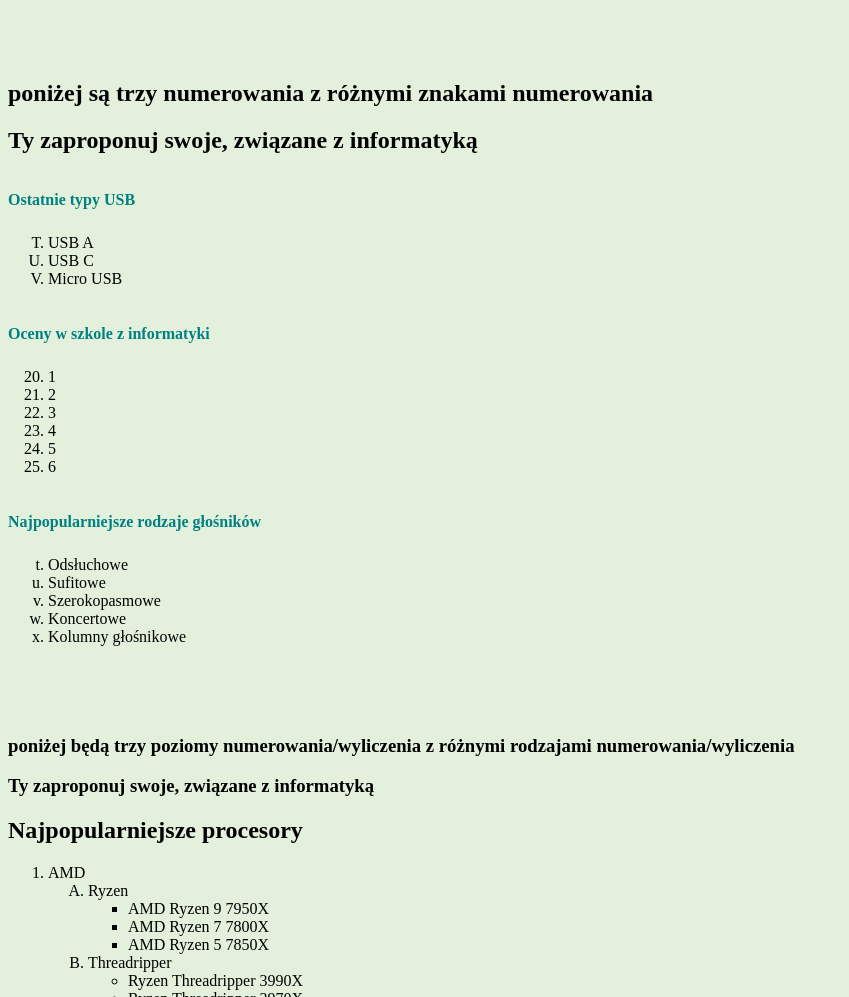
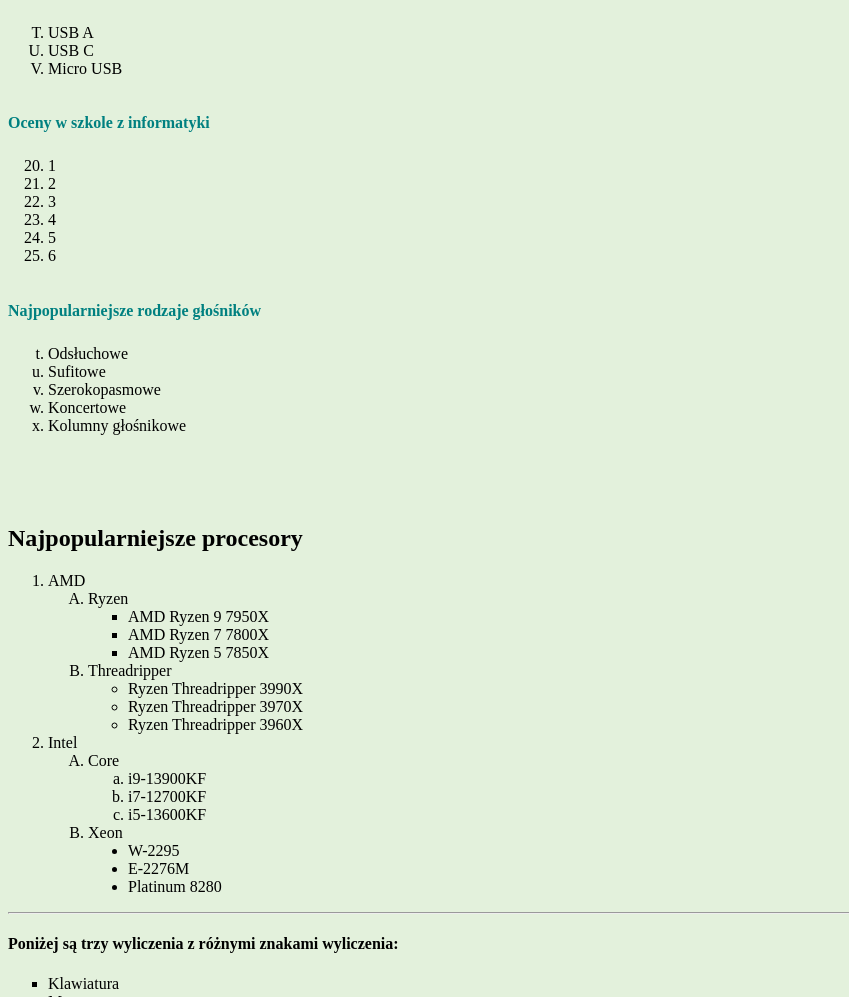
Before and after one commit to skyzehty/dydaktyka, a plain HTML site: page index.html in a window 1280 px wide. Shown: the part 3690-4687 px from the top of the page, without its empty margins (0-849 px from the left). Drawn offline with Linux system fonts and the light colour scheme.

Commit message:
Clean up headings and lists in index.html
Removed redundant headings and improved structure.

```diff
--- a/index.html
+++ b/index.html
@@ -100,8 +100,6 @@
 <a href="walidacja_Zhdaniuk.html">Walidacja</a><br>
 
 <!-- Zadanie 4: wyliczenia i numerowania (numer w dzienniku: 20) -->
-<h1>poniżej są  trzy wyliczenia z różnymi znakami wyliczenia</h1>
-<h1>Ty zaproponuj swoje, związane z informatyką</h1>
 <h1><font color="teal" size="3">Typy drukarek</font></h1>
 <ul type="circle">
  <li> Drukarka igłowa</li>
@@ -128,8 +126,6 @@
  <li> 4K</li>
 </ul>
 <br><br><br>
-<h2>poniżej są  trzy numerowania z różnymi znakami numerowania</h2>
-<h2>Ty zaproponuj swoje, związane z informatyką</h2>
 <h1><font color="teal" size="3">Ostatnie typy USB</font></h1>
 <ol type="A" start="20">
  <li> USB A</li>
@@ -155,8 +151,6 @@
 </ol>
 
 <br><br><br>
-<h3>poniżej będą trzy poziomy numerowania/wyliczenia z różnymi rodzajami numerowania/wyliczenia</h3>
-<h3>Ty zaproponuj swoje, związane z informatyką</h3>
 <h2>Najpopularniejsze procesory</h2>
 <ol>
  <li>AMD
@@ -281,9 +275,6 @@
         </li>
     </ol>
 
-
-
-
 <a id="skok_koniec"></a>
 <a href="pocztaZhdaniuk.html">Poczta</a><br>
 <a href="Plik_Zhdaniuk.html">Plik</a><br>
```
